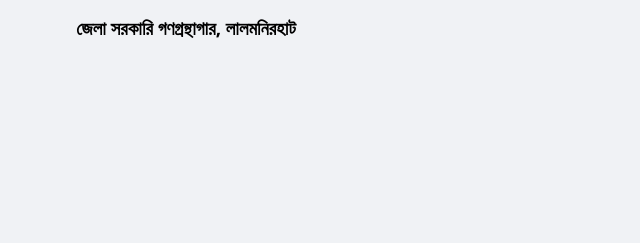
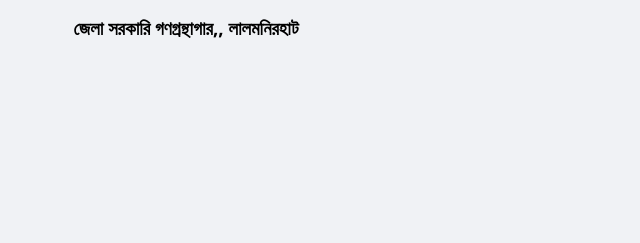
Before and after one commit to porimolcroy/Barcode, a plain HTML site: page index.html in a window 1280 px wide. Shown: the top 243 px of the page, 454-1094 px from the left. Drawn offline with Linux system fonts and the light colour scheme.

```diff
--- a/index.html
+++ b/index.html
@@ -92,7 +92,7 @@
 <body>
 
 <div class="no-print">
-    <h3 style="margin:0 0 5px 0;">জেলা সরকারি গণগ্রন্থাগার, লালমনিরহাট </h3>
+    <h3 style="margin:0 0 5px 0;">জেলা সরকারি গণগ্রন্থাগার,, লালমনিরহাট </h3>
 </div>
 
 <div id="barcode-grid" class="grid-container"></div>
```
